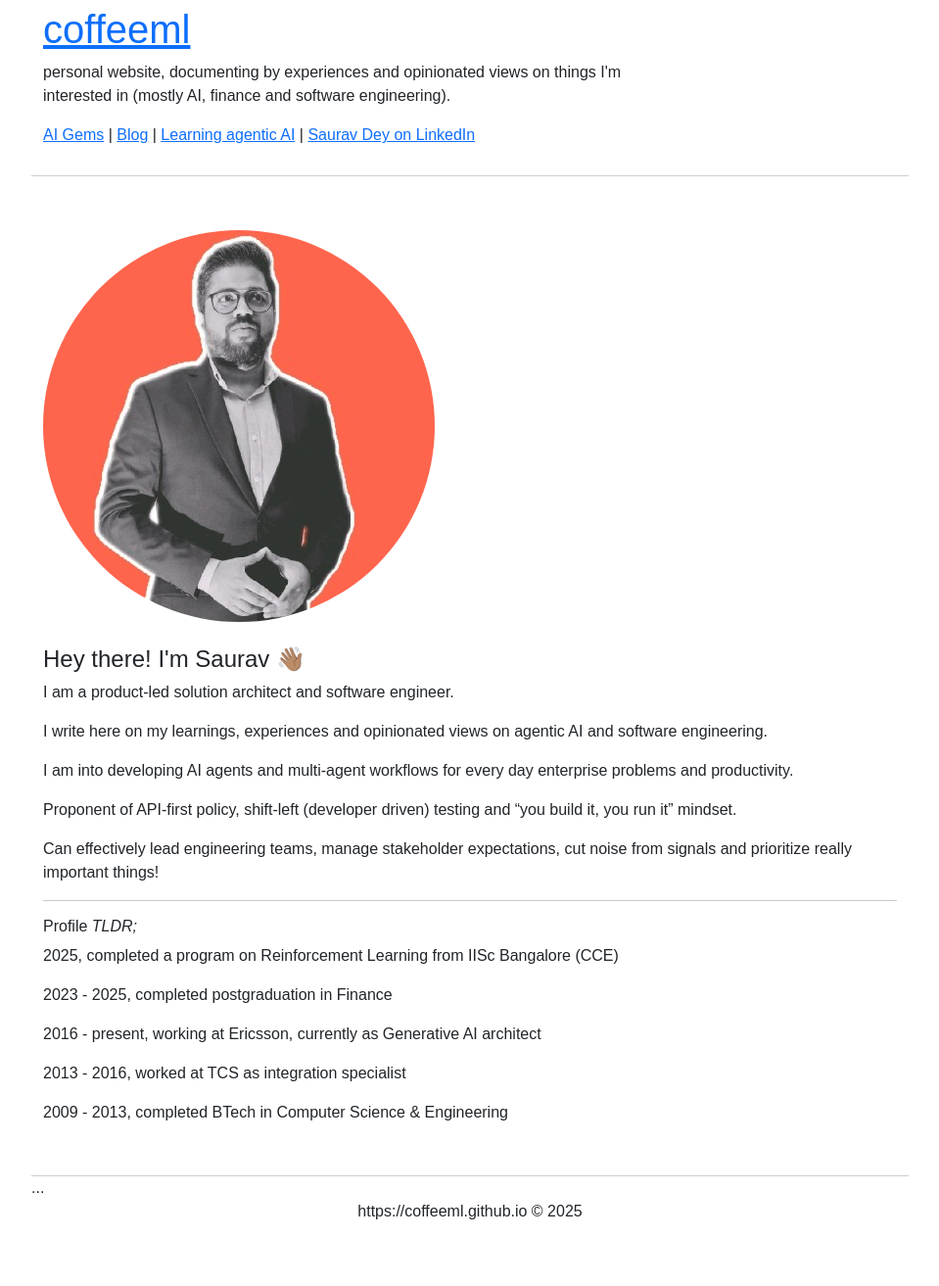
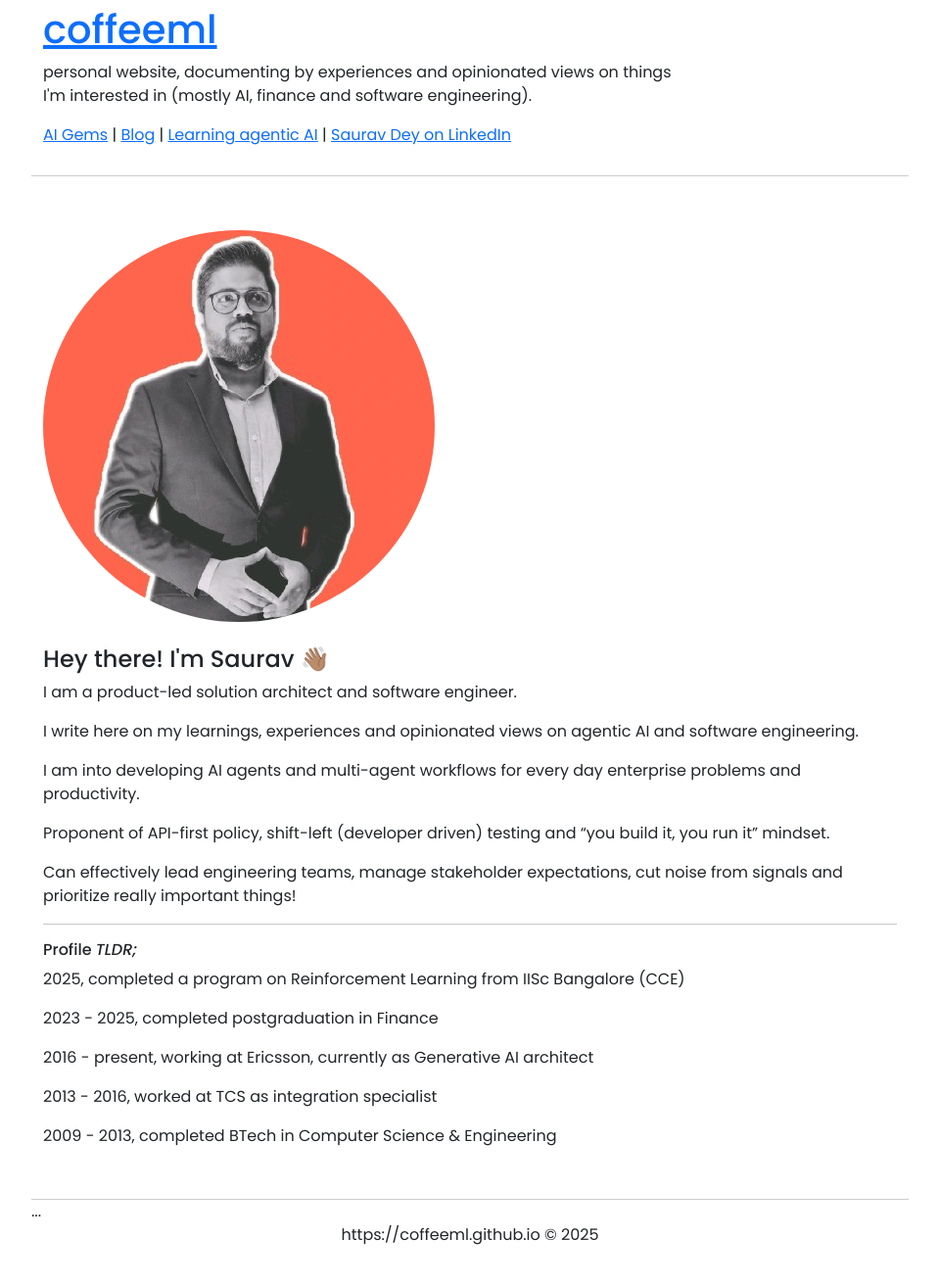
Before and after one commit to coffeeml/coffeeml.github.io, a Jekyll site: the page built from index.markdown, in a window 1280 px wide. Shown: the whole page at 98% size, without its empty margins (160-1119 px from the left). Built offline with Jekyll 4.4.1, drawn with Linux system fonts in a browser that asks for light colours; nearby versions of some CDN libraries; before the commit the page ends 1289 px from its top, so only the background shows below that.

Commit message:
Update main.css

```diff
--- a/css/main.css
+++ b/css/main.css
@@ -1,8 +1,7 @@
 body {
-    font-family: "Outfit", sans-serif;
-    font-optical-sizing: auto;
-    font-weight: 400;
-    font-style: normal;
+  font-family: "Poppins", sans-serif;
+  font-weight: 400;
+  font-style: normal;
 }
 
 .center-align {
```
